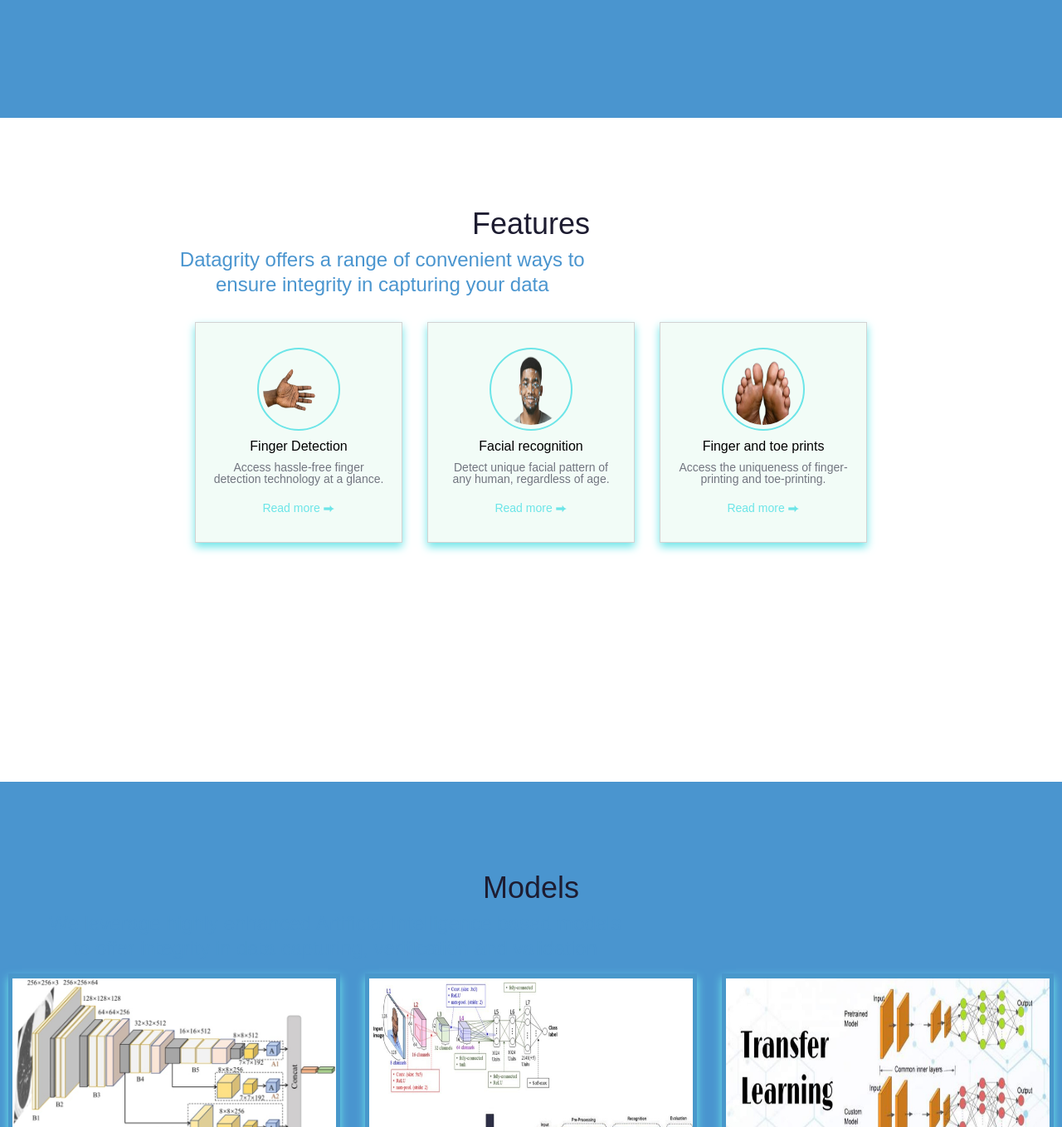
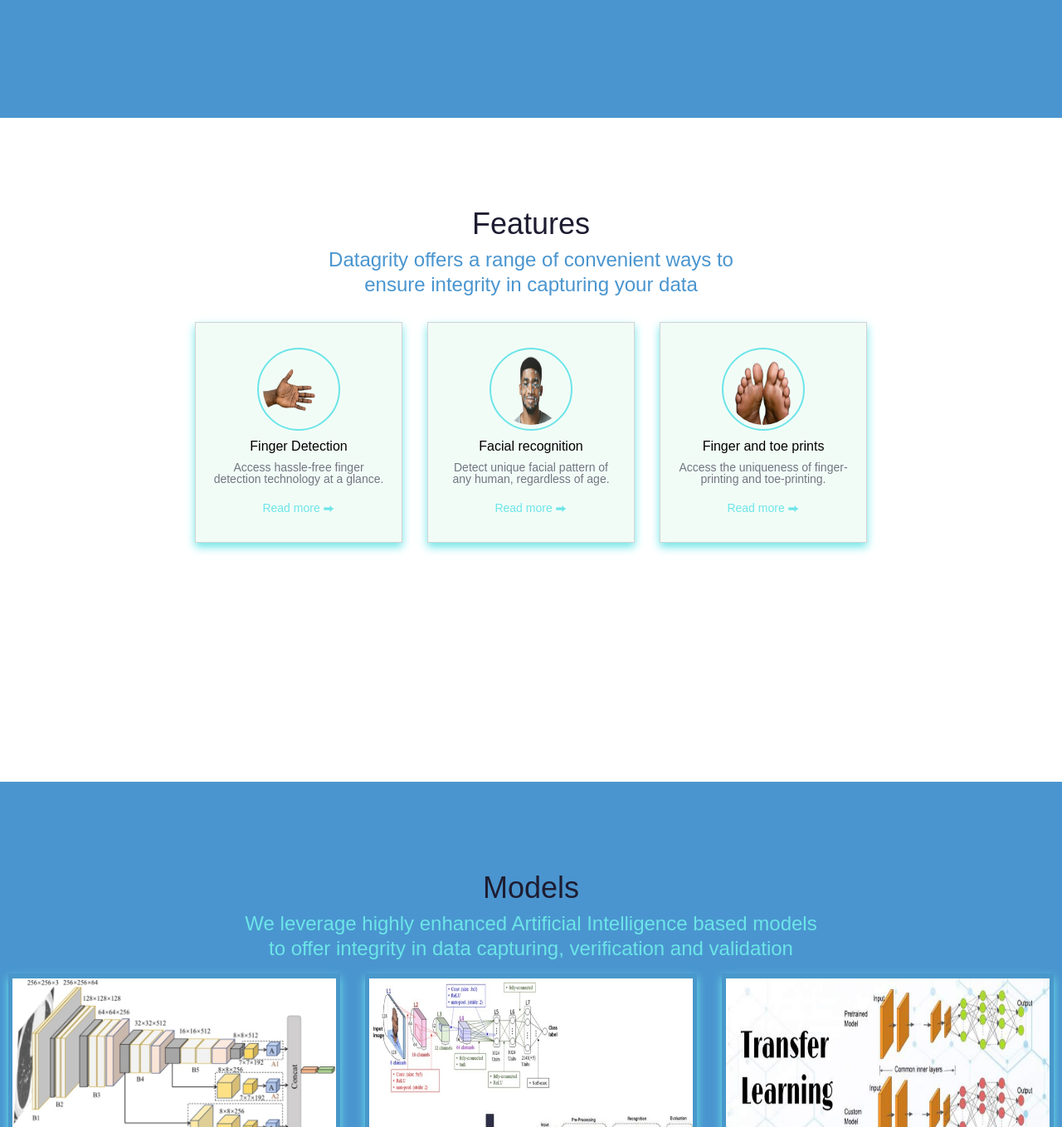
Before and after one commit to Patrick-Chukwu/datagrity, a React (Create React App) app: page / in a window 1280 px wide. Shown: the part 658-2016 px from the top of the page at 83% size. Built offline with nearby package versions, Linux system fonts and the light colour scheme.

Commit message:
Centre paragraph

```diff
--- a/src/components/button/button.css
+++ b/src/components/button/button.css
@@ -27,12 +27,13 @@
 
     max-width: 60%;
     /* padding-bottom: var(--gap-big); */
-    color: var(--primary-color);
+    color: var(--secondary-color);
     /* opacity: 70%; */
 
     font-size: 24px;
     line-height: 30px;
     font-weight: 400;
+    margin: 0 auto;
 }
 
 .button_body {
--- a/src/containers/features/features.css
+++ b/src/containers/features/features.css
@@ -31,6 +31,7 @@
     font-size: 24px;
     line-height: 30px;
     font-weight: 400;
+    margin: 0 auto;
 }
 .features_body {
     gap: 30px;
```
